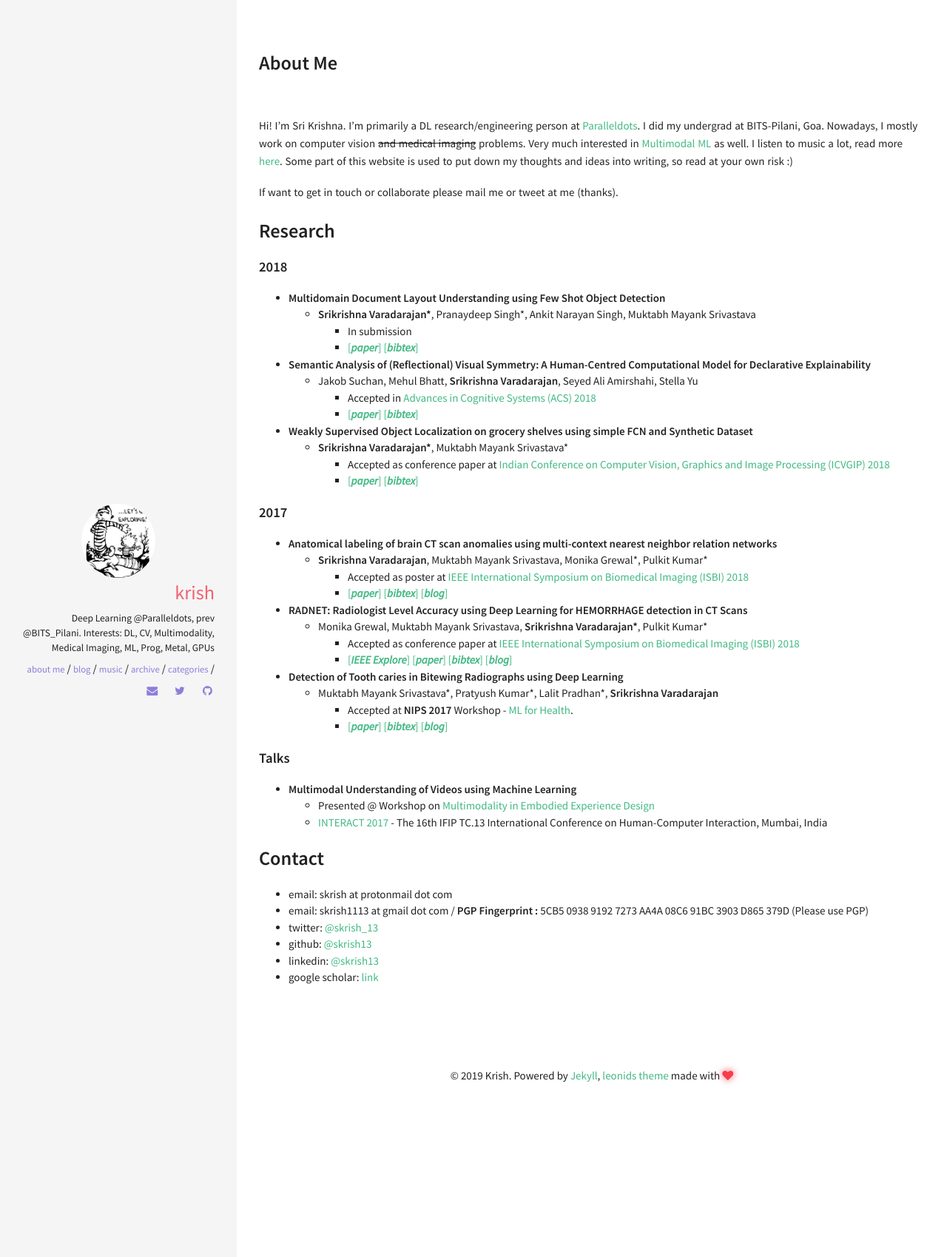
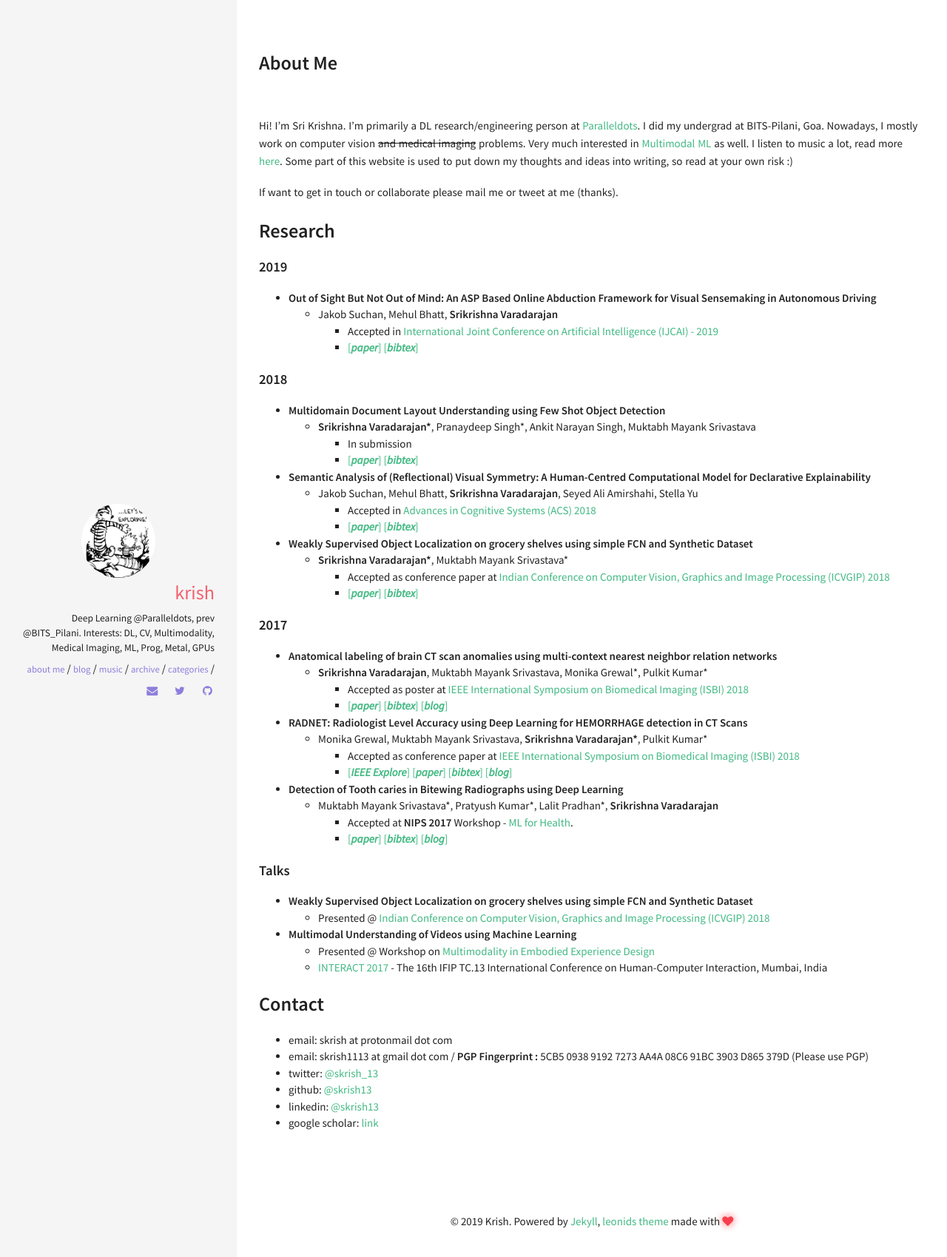
Before and after one commit to skrish13/skrish13.github.io, a Jekyll site: the page built from about.md, in a window 1280 px wide. Shown: the top 1699 px of the page at 74% size. Built offline with Jekyll 4.4.1, drawn with Linux system fonts in a browser that asks for light colours.

Commit message:
added new paper

```diff
--- a/about.md
+++ b/about.md
@@ -9,6 +9,13 @@ Hi! I'm Sri Krishna. I'm primarily a DL research/engineering person at [Parallel
 If want to get in touch or collaborate please mail me or tweet at me (thanks).
 
 ## Research
+
+#### 2019
+
+- **Out of Sight But Not Out of Mind: An ASP Based Online Abduction Framework for Visual Sensemaking in Autonomous Driving**
+  - Jakob Suchan, Mehul Bhatt, **Srikrishna Varadarajan**
+    - Accepted in [International Joint Conference on Artificial Intelligence (IJCAI) - 2019](https://www.ijcai19.org/)
+    - [[**_paper_**]](coming.soon) [[**_bibtex_**]](coming.soon)
 
 #### 2018
 
@@ -46,6 +53,9 @@ If want to get in touch or collaborate please mail me or tweet at me (thanks).
 
 #### Talks
 
+- **Weakly Supervised Object Localization on grocery shelves using simple FCN and Synthetic Dataset**
+  - Presented @ [Indian Conference on Computer Vision, Graphics and Image Processing (ICVGIP) 2018](https://cvit.iiit.ac.in/icvgip18/)
+
 - **Multimodal Understanding of Videos using Machine Learning**
   - Presented @ Workshop on [Multimodality in Embodied Experience Design](http://hcc.uni-bremen.de/codesign2017/workshops/mumbai/)
   - [INTERACT 2017](https://interact2017.org/) - The 16th IFIP TC.13 International Conference on Human-Computer Interaction, Mumbai, India
```
